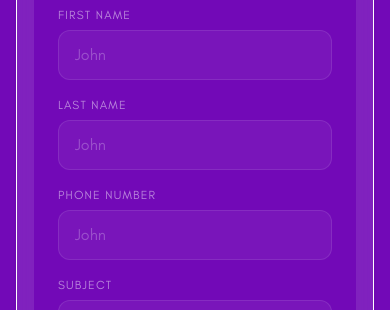
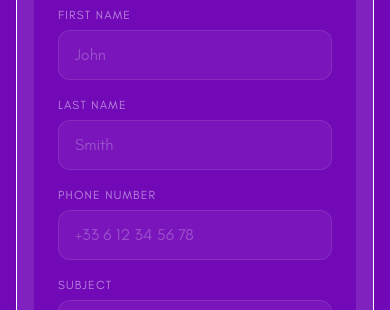
Before and after one commit to 4skygroup/snackly, a React (Vite) app: page /contact in a window 390 px wide. Shown: the part 820-1130 px from the top of the page. Built offline with nearby package versions, Linux system fonts and the light colour scheme.

Commit message:
Phone and lastname inputs placeholders

```diff
--- a/src/components/ContactForm.tsx/ContactForm.tsx
+++ b/src/components/ContactForm.tsx/ContactForm.tsx
@@ -104,14 +104,14 @@ function CallbackForm() {
         />
         <Field
           label={t("contact.inputs.lastname.label")}
-          placeholder={t("contact.inputs.firstname.placeholder")}
+          placeholder={t("contact.inputs.lastname.placeholder")}
           value={nom}
           onChange={setNom}
         />
       </div>
       <Field
         label={t("contact.inputs.phoneNumber.label")}
-        placeholder={t("contact.inputs.firstname.placeholder")}
+        placeholder={t("contact.inputs.phoneNumber.placeholder")}
         type="tel"
         value={tel}
         onChange={setTel}
--- a/src/locales/en.json
+++ b/src/locales/en.json
@@ -141,15 +141,15 @@
       "label": "Get called back",
       "pending": "Sending",
       "cta": "Request a callback",
-      "success": "Demande envoyée avec succès !",
-      "failure": "Une erreur est survenue. Veuillez réessayer."
+      "success": "Demand successfully submitted !",
+      "failure": "An error occured. Please try again"
     },
     "sendMessage": {
       "label": "Send a message",
       "pending": "Sending",
       "cta": "Send",
-      "success": "Message envoyé avec succès !",
-      "failure": "Une erreur est survenue. Veuillez réessayer."
+      "success": "Message successfully submitted !",
+      "failure": "An error occured. Please try again"
     },
     "inputs": {
       "firstname": {
--- a/src/locales/fr.json
+++ b/src/locales/fr.json
@@ -140,12 +140,16 @@
     "getCalledBack": {
       "label": "Se faire rappeler",
       "pending": "Envoi",
-      "cta": "Programmer l'appel"
+      "cta": "Programmer l'appel",
+      "success": "Demande envoyée avec succès !",
+      "failure": "Une erreur est survenue. Veuillez réessayer."
     },
     "sendMessage": {
       "label": "Envoyer un message",
       "pending": "Envoi",
-      "cta": "Envoyer le message"
+      "cta": "Envoyer",
+      "success": "Message envoyé avec succès !",
+      "failure": "Une erreur est survenue. Veuillez réessayer."
     },
     "inputs": {
       "firstname": {
```
